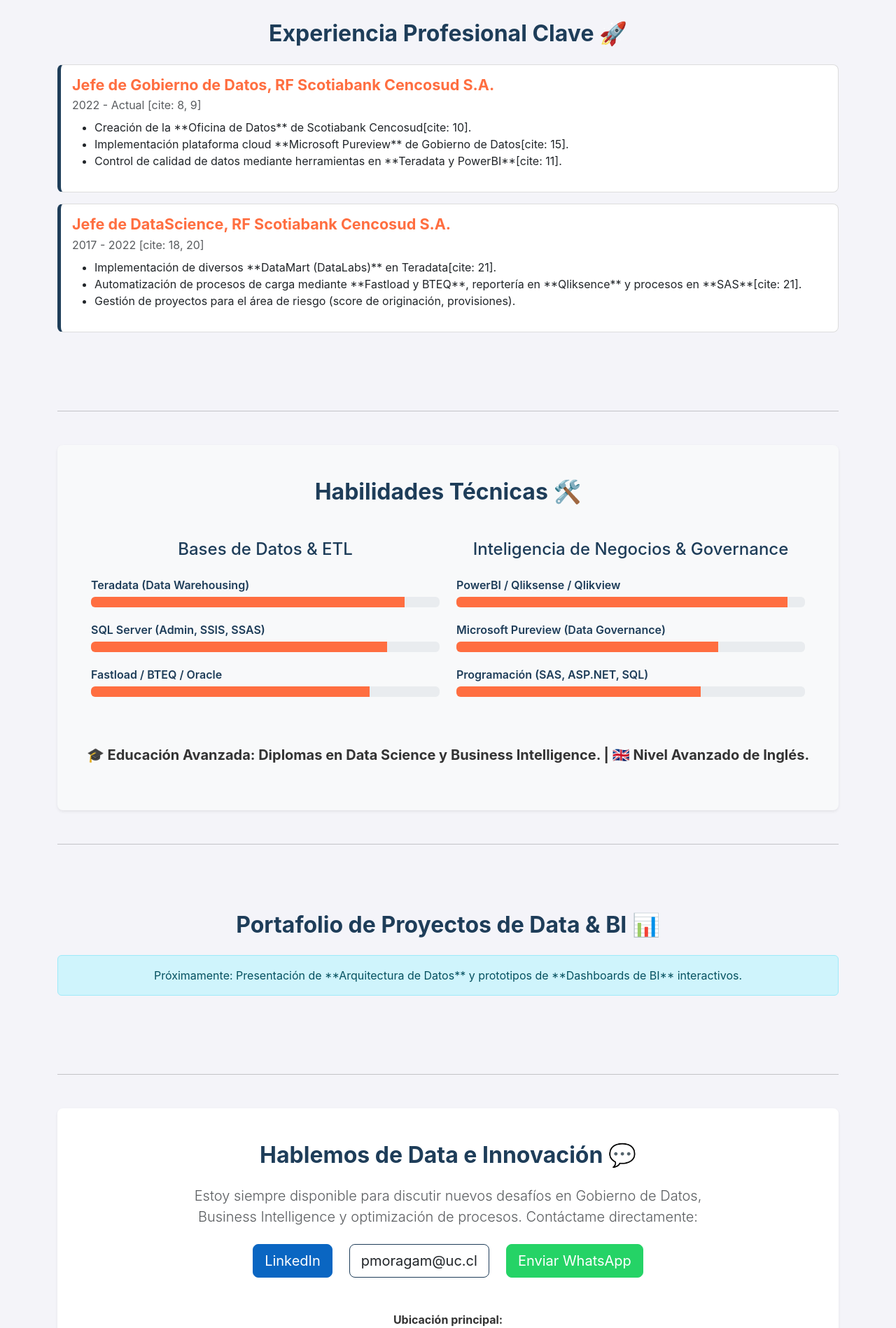
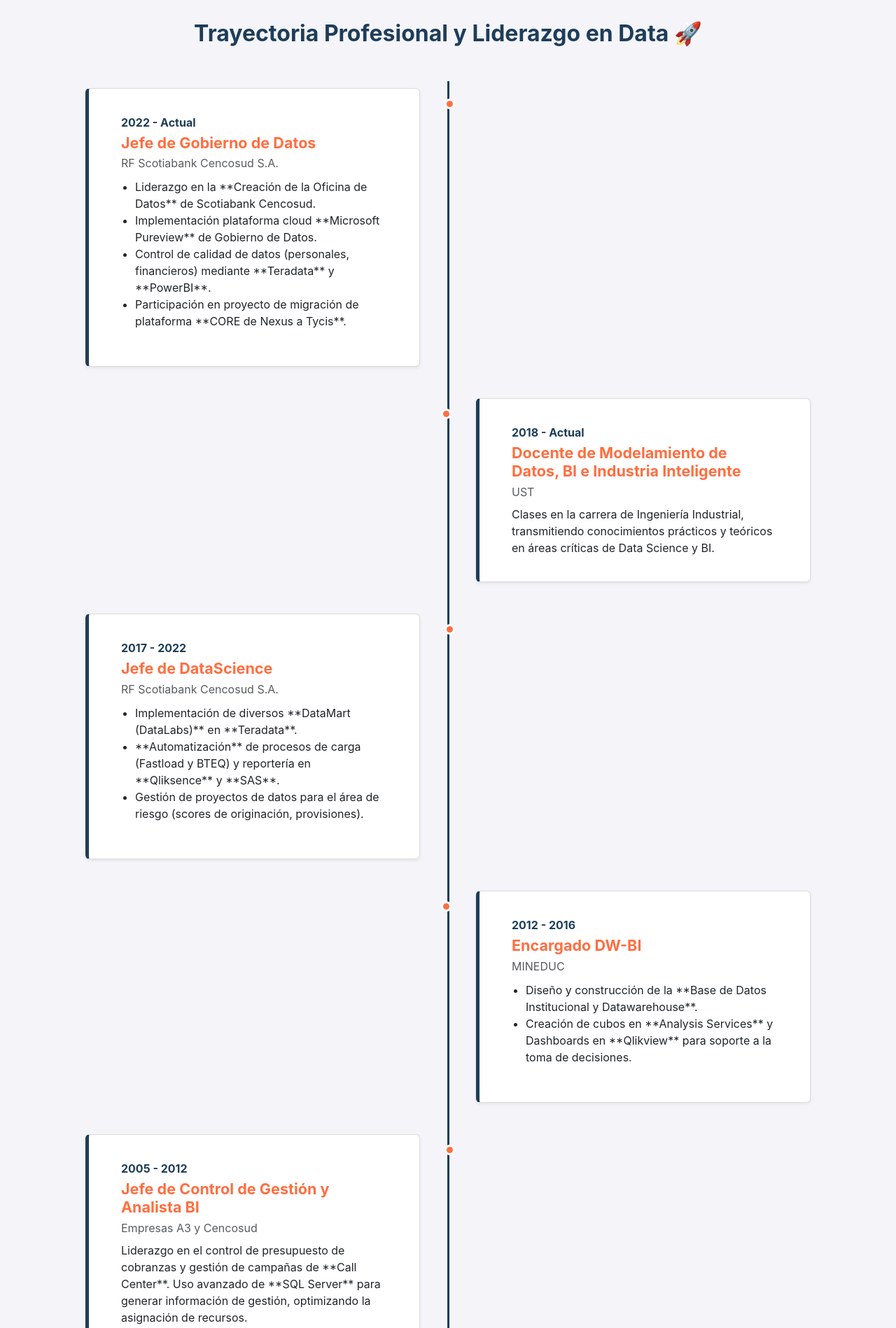
Before and after one commit to patricio-moraga/Portfolio, a plain HTML site: page index.html in a window 1280 px wide. Shown: the part 780-2678 px from the top of the page at 70% size. Drawn offline with nearby package versions, Linux system fonts and the light colour scheme.

Commit message:
Update index.html

```diff
--- a/index.html
+++ b/index.html
@@ -52,34 +52,97 @@
 
         <hr class="my-5">
 
-        <section id="experiencia" class="py-5">
-            <h2 class="text-center mb-4">Experiencia Profesional Clave 🚀</h2>
+<section id="experiencia" class="py-5">
+    <h2 class="text-center mb-5">Trayectoria Profesional y Liderazgo en Data 🚀</h2>
 
-            <div class="card mb-3">
+    <div class="timeline">
+
+        <div class="timeline-item">
+            <div class="timeline-dot"></div>
+            <div class="timeline-content card shadow-sm">
                 <div class="card-body">
-                    <h5 class="card-title">Jefe de Gobierno de Datos, RF Scotiabank Cencosud S.A.</h5>
-                    <p class="card-subtitle mb-2 text-muted">2022 - Actual [cite: 8, 9]</p>
+                    <span class="timeline-date">2022 - Actual</span>
+                    <h5 class="card-title">Jefe de Gobierno de Datos</h5>
+                    <p class="card-subtitle mb-2 text-muted">RF Scotiabank Cencosud S.A.</p>
                     <ul>
-                        <li>Creación de la **Oficina de Datos** de Scotiabank Cencosud[cite: 10].</li>
-                        <li>Implementación plataforma cloud **Microsoft Pureview** de Gobierno de Datos[cite: 15].</li>
-                        <li>Control de calidad de datos mediante herramientas en **Teradata y PowerBI**[cite: 11].</li>
+                        <li><i class="fas fa-check-circle"></i> Liderazgo en la **Creación de la Oficina de Datos** de Scotiabank Cencosud.</li>
+                        <li><i class="fas fa-check-circle"></i> Implementación plataforma cloud **Microsoft Pureview** de Gobierno de Datos.</li>
+                        <li><i class="fas fa-check-circle"></i> Control de calidad de datos (personales, financieros) mediante **Teradata** y **PowerBI**.</li>
+                        <li><i class="fas fa-check-circle"></i> Participación en proyecto de migración de plataforma **CORE de Nexus a Tycis**.</li>
                     </ul>
                 </div>
             </div>
+        </div>
 
-            <div class="card mb-3">
+        <div class="timeline-item">
+            <div class="timeline-dot"></div>
+            <div class="timeline-content card shadow-sm">
                 <div class="card-body">
-                    <h5 class="card-title">Jefe de DataScience, RF Scotiabank Cencosud S.A.</h5>
-                    <p class="card-subtitle mb-2 text-muted">2017 - 2022 [cite: 18, 20]</p>
+                    <span class="timeline-date">2018 - Actual</span>
+                    <h5 class="card-title">Docente de Modelamiento de Datos, BI e Industria Inteligente</h5>
+                    <p class="card-subtitle mb-2 text-muted">UST</p>
+                    <p class="card-text">Clases en la carrera de Ingeniería Industrial, transmitiendo conocimientos prácticos y teóricos en áreas críticas de Data Science y BI.</p>
+                </div>
+            </div>
+        </div>
+
+        <div class="timeline-item">
+            <div class="timeline-dot"></div>
+            <div class="timeline-content card shadow-sm">
+                <div class="card-body">
+                    <span class="timeline-date">2017 - 2022</span>
+                    <h5 class="card-title">Jefe de DataScience</h5>
+                    <p class="card-subtitle mb-2 text-muted">RF Scotiabank Cencosud S.A.</p>
                     <ul>
-                        <li>Implementación de diversos **DataMart (DataLabs)** en Teradata[cite: 21].</li>
-                        <li>Automatización de procesos de carga mediante **Fastload y BTEQ**, reportería en **Qliksence** y procesos en **SAS**[cite: 21].</li>
-                        <li>Gestión de proyectos para el área de riesgo (score de originación, provisiones).</li>
+                        <li><i class="fas fa-check-circle"></i> Implementación de diversos **DataMart (DataLabs)** en **Teradata**.</li>
+                        <li><i class="fas fa-check-circle"></i> **Automatización** de procesos de carga (Fastload y BTEQ) y reportería en **Qliksence** y **SAS**.</li>
+                        <li><i class="fas fa-check-circle"></i> Gestión de proyectos de datos para el área de riesgo (scores de originación, provisiones).</li>
                     </ul>
                 </div>
             </div>
+        </div>
 
-            </section>
+        <div class="timeline-item">
+            <div class="timeline-dot"></div>
+            <div class="timeline-content card shadow-sm">
+                <div class="card-body">
+                    <span class="timeline-date">2012 - 2016</span>
+                    <h5 class="card-title">Encargado DW-BI</h5>
+                    <p class="card-subtitle mb-2 text-muted">MINEDUC</p>
+                    <ul>
+                        <li><i class="fas fa-check-circle"></i> Diseño y construcción de la **Base de Datos Institucional y Datawarehouse**.</li>
+                        <li><i class="fas fa-check-circle"></i> Creación de cubos en **Analysis Services** y Dashboards en **Qlikview** para soporte a la toma de decisiones.</li>
+                    </ul>
+                </div>
+            </div>
+        </div>
+
+        <div class="timeline-item">
+            <div class="timeline-dot"></div>
+            <div class="timeline-content card shadow-sm">
+                <div class="card-body">
+                    <span class="timeline-date">2005 - 2012</span>
+                    <h5 class="card-title">Jefe de Control de Gestión y Analista BI</h5>
+                    <p class="card-subtitle mb-2 text-muted">Empresas A3 y Cencosud</p>
+                    <p class="card-text">Liderazgo en el control de presupuesto de cobranzas y gestión de campañas de **Call Center**. Uso avanzado de **SQL Server** para generar información de gestión, optimizando la asignación de recursos.</p>
+                </div>
+            </div>
+        </div>
+
+        <div class="timeline-item">
+            <div class="timeline-dot"></div>
+            <div class="timeline-content card shadow-sm">
+                <div class="card-body">
+                    <span class="timeline-date">2001 - 2003</span>
+                    <h5 class="card-title">Analista de Bases de Datos y Oficina Técnica</h5>
+                    <p class="card-subtitle mb-2 text-muted">Gemelo.com y CAVOSA</p>
+                    <p class="card-text">**Punto de partida en data:** Creación y programación de bases de datos para el negocio B2B en **SQL Server 7.0**, e implementación de las **páginas Web** de acceso. Experiencia temprana en control de avance de proyectos de construcción.</p>
+                </div>
+            </div>
+        </div>
+
+    </div>
+</section>
 
         <hr class="my-5">
 
```
